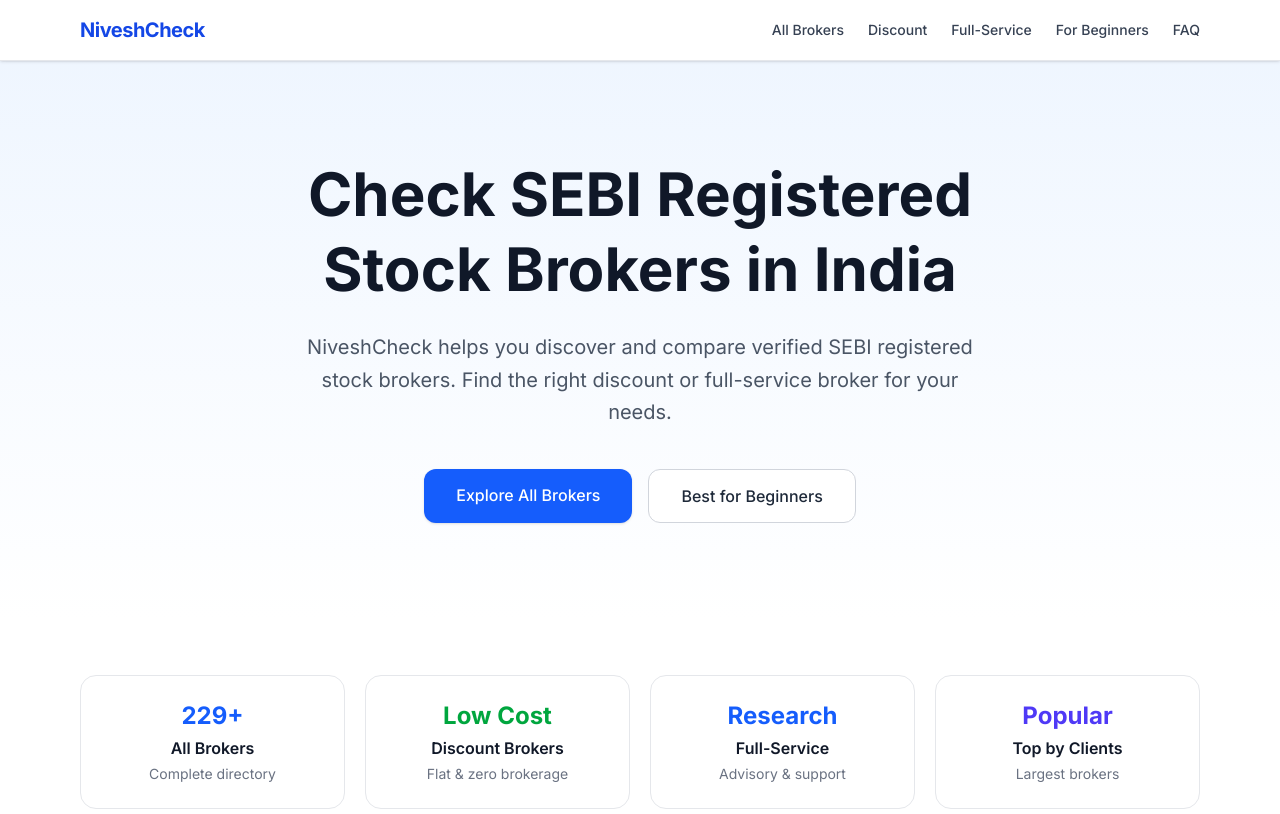
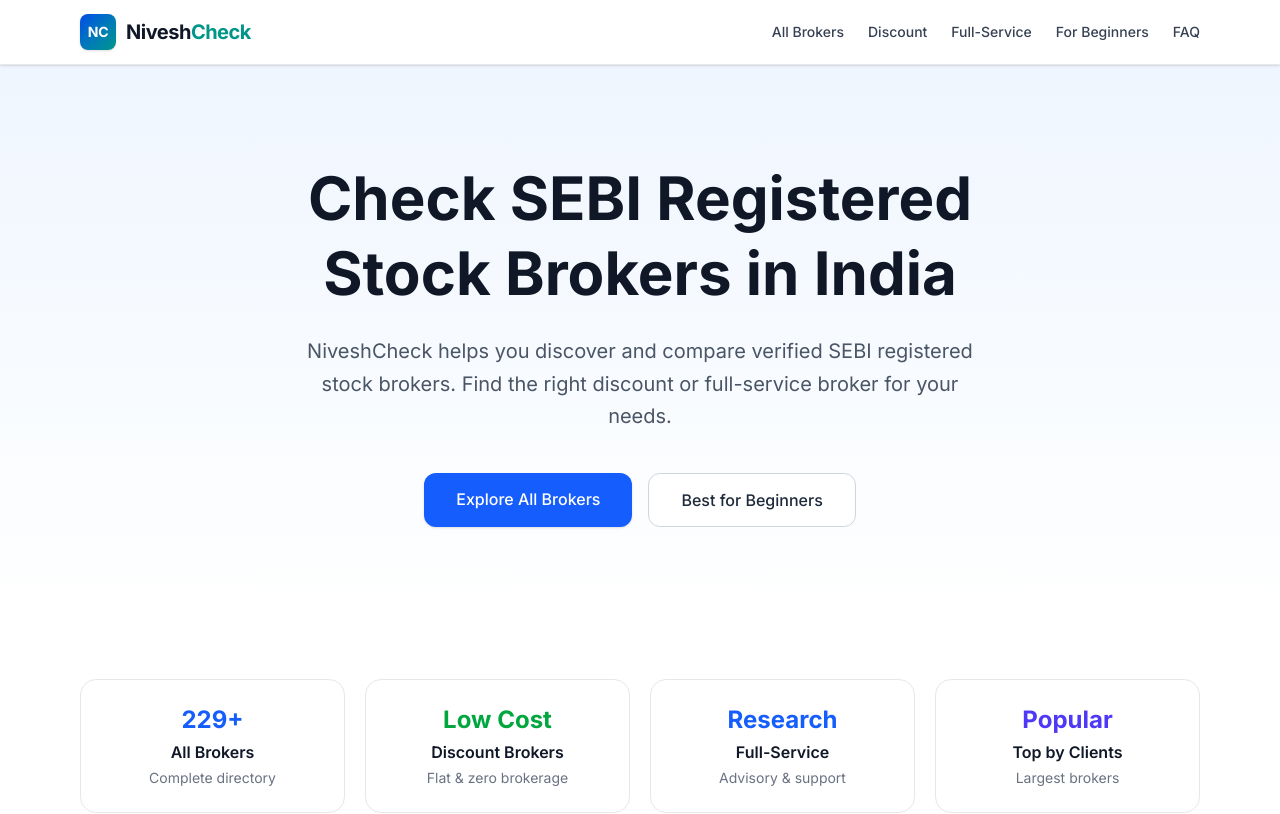
Before and after one commit to divynventures/niveshcheck, a Next.js app: page / in a window 1280 px wide. Shown: the top 814 px of the page. Built offline with nearby package versions, Linux system fonts and the light colour scheme.

Commit message:
Add logo to header

```diff
--- a/src/components/Header.tsx
+++ b/src/components/Header.tsx
@@ -8,9 +8,17 @@
 
   return (
     <header className="bg-white border-b border-gray-200 sticky top-0 z-50 shadow-sm">
-      <div className="max-w-6xl mx-auto px-4 py-4 flex items-center justify-between">
-        <Link href="/" className="text-xl font-bold text-blue-700 tracking-tight">
-          NiveshCheck
+      <div className="max-w-6xl mx-auto px-4 py-3.5 flex items-center justify-between">
+        {/* Logo */}
+        <Link href="/" className="flex items-center gap-2.5 group">
+          {/* Icon */}
+          <div className="w-9 h-9 rounded-lg bg-gradient-to-br from-blue-700 to-teal-600 flex items-center justify-center shadow-sm">
+            <span className="text-white font-bold text-sm tracking-tight">NC</span>
+          </div>
+          {/* Wordmark */}
+          <span className="text-xl font-bold text-gray-900 tracking-tight group-hover:text-blue-700 transition">
+            Nivesh<span className="text-teal-600">Check</span>
+          </span>
         </Link>
 
         {/* Desktop Nav */}
```
